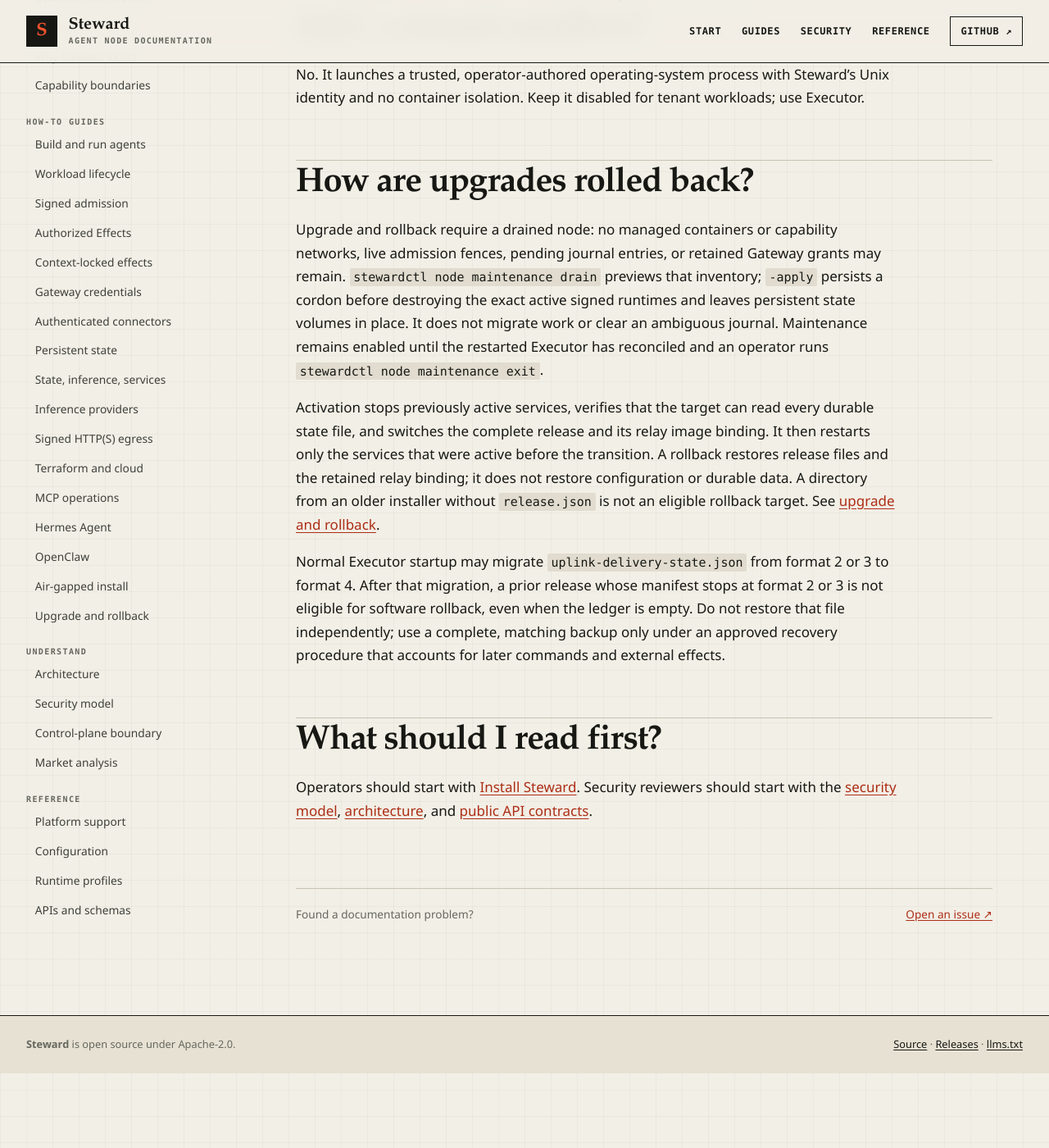
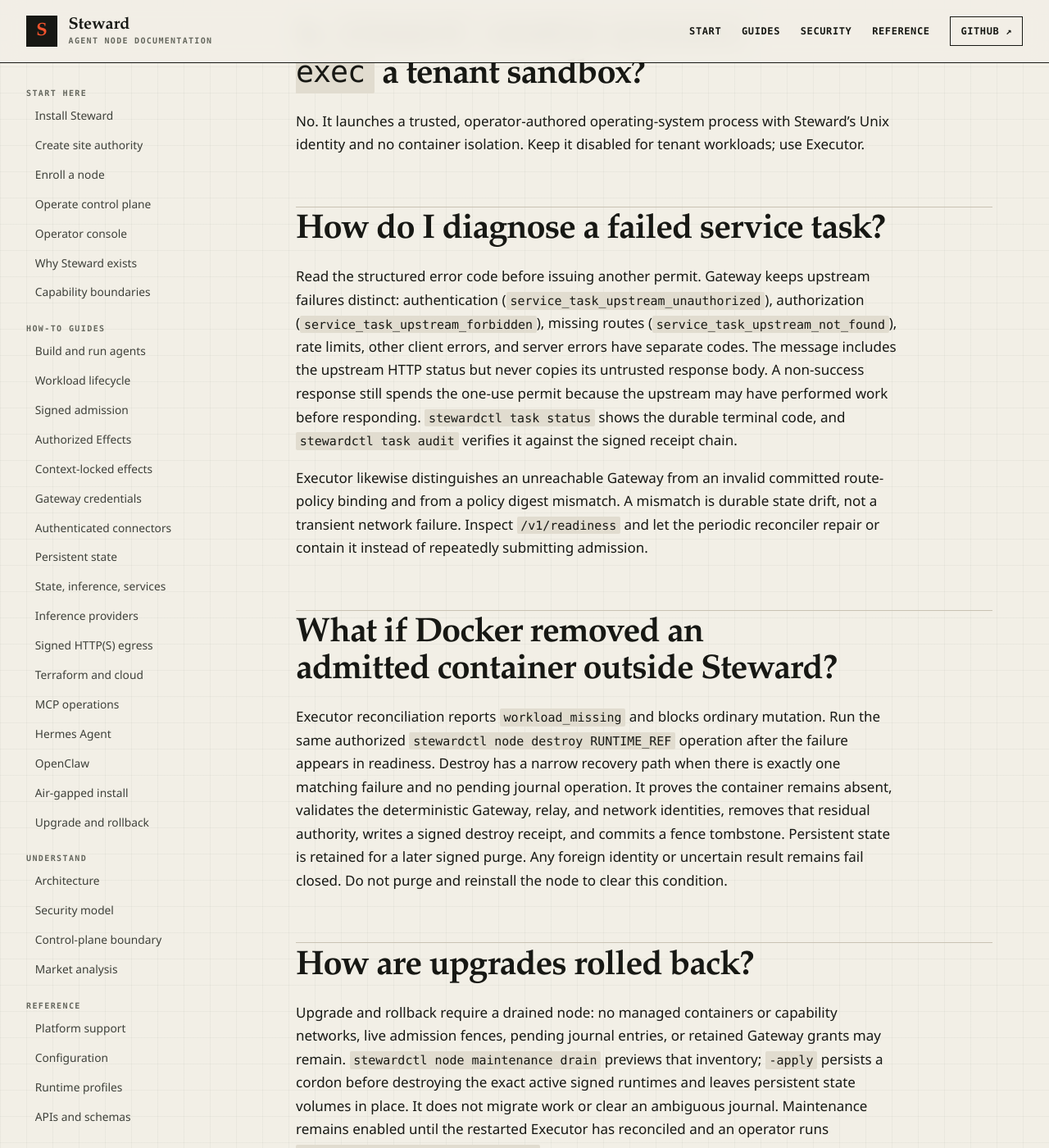
Before and after one commit to hardrails/steward, a Jekyll site: the page built from docs/faq.md, in a window 1280 px wide and 1400 px high, scrolled down 8111 px. Shown: the whole window at 82% size. Built offline with Jekyll 4.4.1, drawn with Linux system fonts in a browser that asks for light colours; some of the changed text lies outside the part shown.

Commit message:
Gate operator contracts in CI and releases
Compile the documented CLI during CI and release builds, record the field-failure architecture rules, document drift-safe reconfiguration and missing-workload recovery, and require boundary-specific diagnostics.

Co-authored-by: Codex <codex@openai.com>

OMC-Agent: root

```diff
--- a/docs/faq.md
+++ b/docs/faq.md
@@ -166,9 +166,12 @@ state. Steward will not expose its loopback host token for this purpose. See
 
 ## Where do models run?
 
-Outside Steward. An operator provides local models through a separately managed,
-OpenAI-compatible service. Steward brokers site-configured routes and credentials;
-it does not schedule or serve models.
+Outside Steward. An operator provides a separately managed local or hosted model
+service. Gateway has presets for OpenAI, OpenRouter, Anthropic, Mistral, vLLM,
+Ollama, llama.cpp, LocalAI, LiteLLM, LM Studio, SGLang, and TGI, plus a bounded
+compatible-route form. Steward brokers site-configured routes and credentials; it
+does not schedule or serve models. See
+[inference providers]({{ '/guides/inference/' | relative_url }}).
 
 ## Does Steward store inference keys and connector tokens?
 
@@ -258,6 +261,36 @@ No. It launches a trusted, operator-authored operating-system process with
 Steward's Unix identity and no container isolation. Keep it disabled for tenant
 workloads; use Executor.
 
+## How do I diagnose a failed service task?
+
+Read the structured error code before issuing another permit. Gateway keeps
+upstream failures distinct: authentication (`service_task_upstream_unauthorized`),
+authorization (`service_task_upstream_forbidden`), missing routes
+(`service_task_upstream_not_found`), rate limits, other client errors, and server
+errors have separate codes. The message includes the upstream HTTP status but
+never copies its untrusted response body. A non-success response still spends the
+one-use permit because the upstream may have performed work before responding.
+`stewardctl task status` shows the durable terminal code, and
+`stewardctl task audit` verifies it against the signed receipt chain.
+
+Executor likewise distinguishes an unreachable Gateway from an invalid committed
+route-policy binding and from a policy digest mismatch. A mismatch is durable
+state drift, not a transient network failure. Inspect `/v1/readiness` and let
+the periodic reconciler repair or contain it instead of repeatedly submitting
+admission.
+
+## What if Docker removed an admitted container outside Steward?
+
+Executor reconciliation reports `workload_missing` and blocks ordinary mutation.
+Run the same authorized `stewardctl node destroy RUNTIME_REF` operation after the
+failure appears in readiness. Destroy has a narrow recovery path when there is
+exactly one matching failure and no pending journal operation. It proves the
+container remains absent, validates the deterministic Gateway, relay, and network
+identities, removes that residual authority, writes a signed destroy receipt, and
+commits a fence tombstone. Persistent state is retained for a later signed purge.
+Any foreign identity or uncertain result remains fail closed. Do not purge and
+reinstall the node to clear this condition.
+
 ## How are upgrades rolled back?
 
 Upgrade and rollback require a drained node: no managed containers or capability
```
Also changed, not shown: AGENTS.md (+23 -0 lines), docs/decisions/0050-field-failure-regression-gates.md (added, +61 -0 lines), docs/executor.md (+1 -0 lines), docs/guides/signed-admission.md (+18 -0 lines), docs/reference/api.md (+3 -2 lines), docs/reference/configuration.md (+20 -4 lines), .github/workflows/ci.yml, 2 other files.
